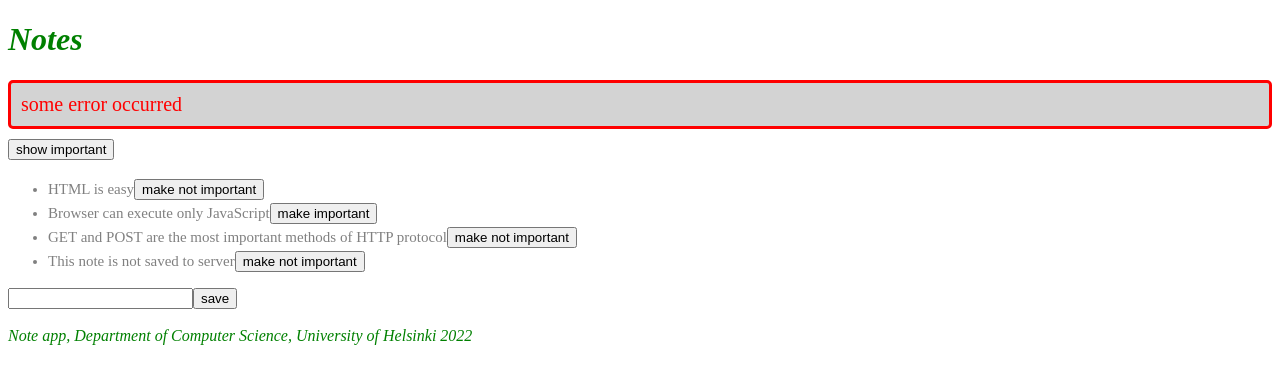
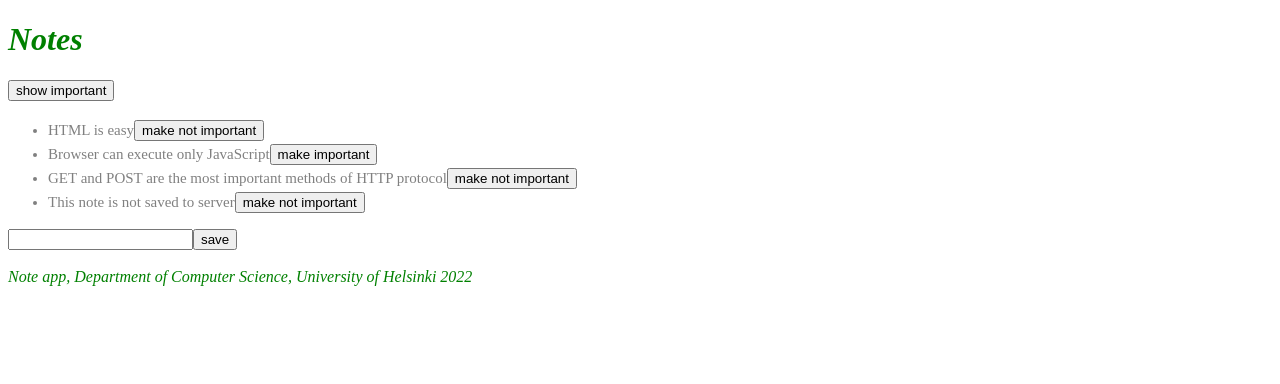
Before and after one commit to ronaldyonggi/FullStackOpen, a React (Create React App) app in the folder lecture/notes/: page / in a window 1280 px wide. Shown: the top 384 px of the page. Built offline with nearby package versions, Linux system fonts and the light colour scheme; data requests are answered from the project's data file.

Commit message:
initial error message set as null

```diff
--- a/lecture/notes/src/App.js
+++ b/lecture/notes/src/App.js
@@ -8,7 +8,7 @@ const App = (props) => {
   const [notes, setNotes] = useState([]) // The notes resource
   const [newNote, setNewNote] = useState('') // The input box
   const [showAll, setShowAll] = useState(true) // Determines what to show
-  const [errorMessage, setErrorMessage] = useState('some error occurred')
+  const [errorMessage, setErrorMessage] = useState(null)
 
   useEffect(() => {
 
```
